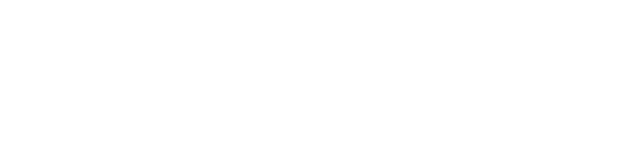
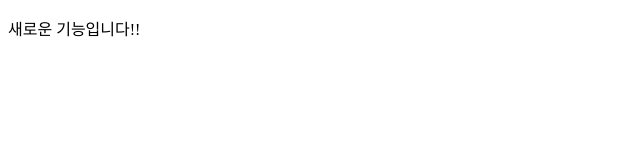
Before and after one commit to chanmin01/GitInitTest, a plain HTML site: page index.html in a window 1280 px wide. Shown: the whole page, without its empty margins (0-640 px from the left). Drawn offline with Linux system fonts and the light colour scheme.

Commit message:
새로운 기능 추가

```diff
--- a/index.html
+++ b/index.html
@@ -5,5 +5,7 @@
         <meta name="viewport" content="width=device-width, initial-scale=1.0" />
         <title>메인은 그대로 진행!!</title>
     </head>
-    <body></body>
+    <body>
+        <p>새로운 기능입니다!!</p>
+    </body>
 </html>
```
